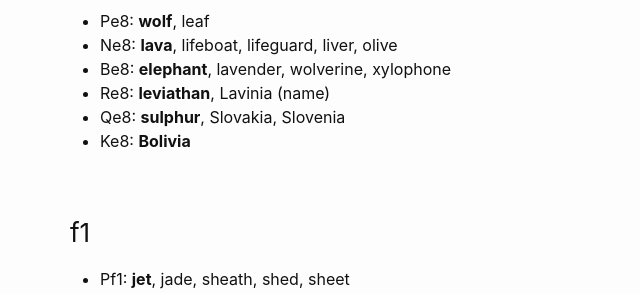
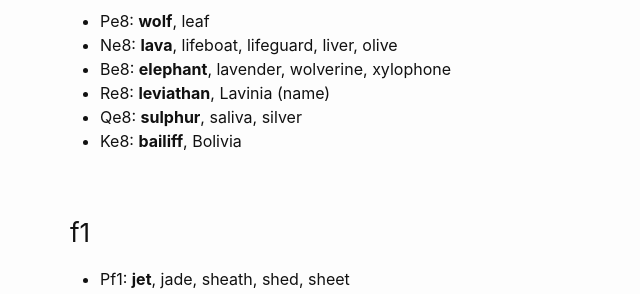
Before and after one commit to liontailedmacaque/liontailedmacaque.github.io, a Jekyll site: the page built from chessmemorypalace/picturewords.md, in a window 1280 px wide and 900 px high, scrolled down 10937 px. Shown: the part 153-447 px from the top of the window, without its empty margins (200-840 px from the left). Built offline with Jekyll 4.4.1, drawn with Linux system fonts in a browser that asks for light colours.

Commit message:
Update picturewords.md

```diff
--- a/chessmemorypalace/picturewords.md
+++ b/chessmemorypalace/picturewords.md
@@ -510,8 +510,8 @@
 - Ne8: **lava**, lifeboat, lifeguard, liver, olive
 - Be8: **elephant**, lavender, wolverine, xylophone
 - Re8: **leviathan**, Lavinia (name)
-- Qe8: **sulphur**, Slovakia, Slovenia
-- Ke8: **Bolivia**
+- Qe8: **sulphur**, saliva, silver
+- Ke8: **bailiff**, Bolivia
 
 
 
```
